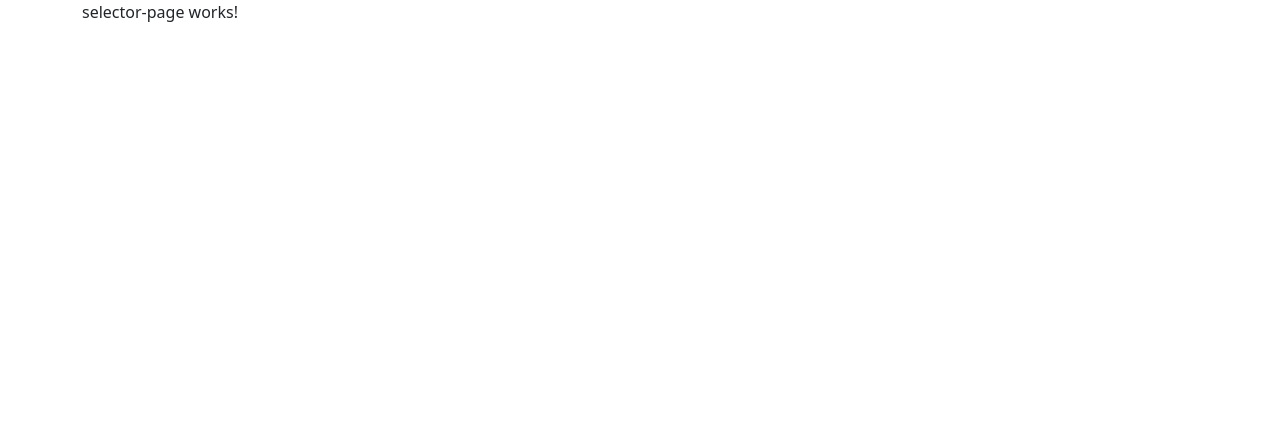
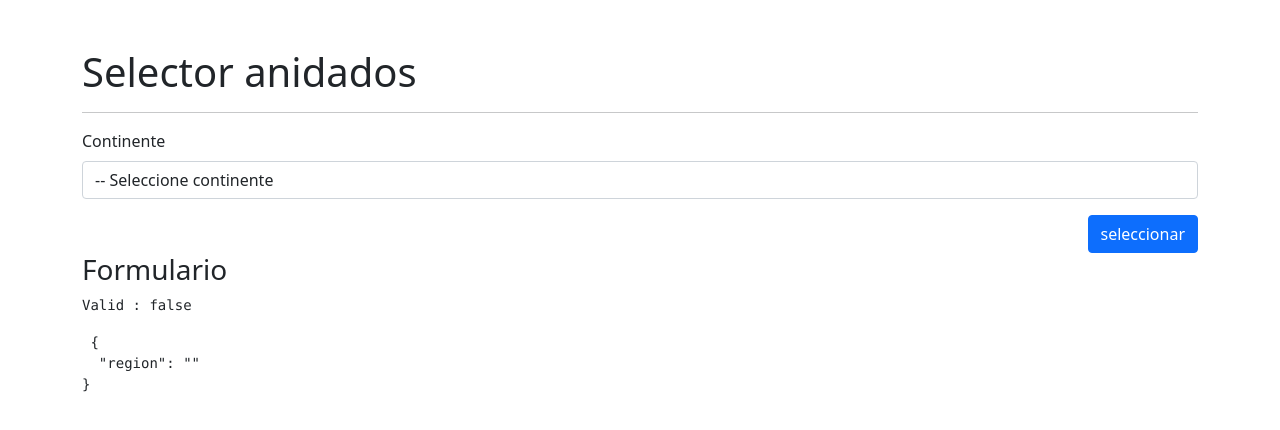
Before and after one commit to nefta99/06-selectores, an Angular app: page /selector/selector in a window 1280 px wide. Shown: the top 430 px of the page. Built offline with nearby package versions, Linux system fonts and the light colour scheme.

Commit message:
video :282

```diff
--- a/src/app/paises/pages/selector-page/selector-page.component.html
+++ b/src/app/paises/pages/selector-page/selector-page.component.html
@@ -1 +1,29 @@
-<p>selector-page works!</p>
+
+<h1 class="mt-5">Selector anidados</h1>
+<hr>
+
+
+<form  [formGroup]="miFormulario" (ngSubmit)="guardar()">
+    <div class="row mb-3">
+        <div class="col">
+            <label class="form-label">Continente</label>
+            <select class="form-control"
+                    formControlName="region">
+                <option value=""> -- Seleccione continente</option>
+                <option value="1"> America</option>
+            </select>
+        </div>
+    </div>
+    <div class="row">
+        <div class="col">
+            <button class="btn btn-primary float-end">
+                seleccionar
+            </button>
+        </div>
+    </div>
+</form>
+
+
+<h3>Formulario</h3>
+<pre>Valid : {{miFormulario.valid}}</pre>
+<pre> {{miFormulario.value | json}}</pre>
--- a/src/app/paises/pages/selector-page/selector-page.component.ts
+++ b/src/app/paises/pages/selector-page/selector-page.component.ts
@@ -1,4 +1,5 @@
 import { Component, OnInit } from '@angular/core';
+import { FormBuilder, FormGroup, Validators } from '@angular/forms';
 
 @Component({
   selector: 'app-selector-page',
@@ -8,9 +9,17 @@
 })
 export class SelectorPageComponent implements OnInit {
 
-  constructor() { }
+  miFormulario : FormGroup = this.fb.group({
+    region : ['',Validators.required]
+  })
+
+  constructor(private fb : FormBuilder) { }
 
   ngOnInit(): void {
   }
 
+
+  guardar(){
+    console.log(this.miFormulario.value);
+  }
 }
--- a/src/app/paises/paises.module.ts
+++ b/src/app/paises/paises.module.ts
@@ -1,5 +1,6 @@
 import { NgModule } from '@angular/core';
 import { CommonModule } from '@angular/common';
+import { ReactiveFormsModule } from '@angular/forms';
 
 import { PaisesRoutingModule } from './paises-routing.module';
 import { SelectorPageComponent } from './pages/selector-page/selector-page.component';
@@ -11,6 +12,7 @@
   ],
   imports: [
     CommonModule,
+    ReactiveFormsModule,
     PaisesRoutingModule
   ]
 })
```
